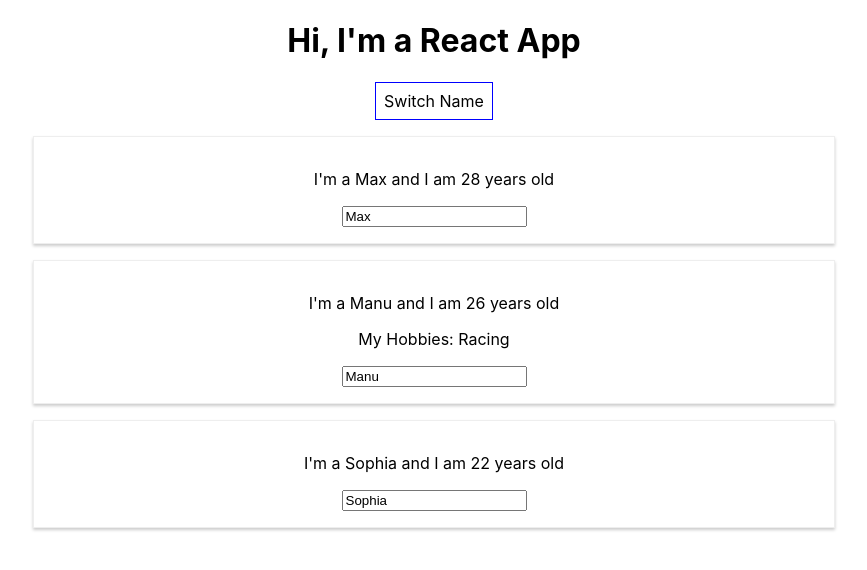
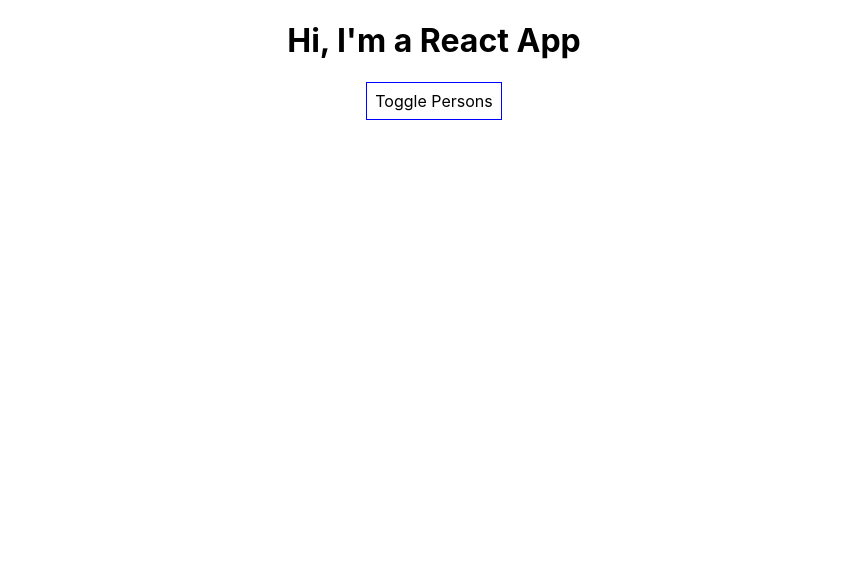
Before and after one commit to adrianbeloqui/react-course, a React (Create React App) app in the folder app-one/: page / in a window 1280 px wide. Shown: the top 570 px of the page, without its empty margins (206-1073 px from the left). Built offline with nearby package versions, Linux system fonts and the light colour scheme.

Commit message:
Render content conditionally

```diff
--- a/app-one/src/App.js
+++ b/app-one/src/App.js
@@ -8,7 +8,8 @@
         { name: "Max", age: 28},
         { name: "Manu", age: 26},
         { name: "Sophia", age: 22}
-      ]
+      ],
+      showPersons: false
   }
 
   switchNameHandler = (newName) => {
@@ -33,6 +34,11 @@
     })
   }
 
+  togglePersonshandler = () => {
+    const doesShow = this.state.showPersons;
+    this.setState({showPersons: !doesShow});
+  }
+
   // onClick={ () => this.switchNameHandler('Maximilian') } syntax can
   // be very inefficient, it is preferred to use the bind mechanism.
 
@@ -45,12 +51,10 @@
       cursor: 'pointer'
     }
 
-    return (
-      <div className="App">
-        <h1>Hi, I'm a React App</h1>
-        <button
-          style={ style }
-          onClick={ () => this.switchNameHandler('Maximilian') }>Switch Name</button>
+    let persons = null;
+    if (this.state.showPersons) {
+      persons = (
+        <div>
           <Person
             name={ this.state.persons[0].name }
             age={ this.state.persons[0].age } />
@@ -64,6 +68,17 @@
             age={ this.state.persons[2].age } />
         </div>
       );
+    }
+
+    return (
+      <div className="App">
+        <h1>Hi, I'm a React App</h1>
+        <button
+          style={ style }
+          onClick={ this.togglePersonshandler }>Toggle Persons</button>
+        { persons }
+      </div>
+    );
     // return React.createElement('div', {className: 'App'}, React.createElement('p', null, null));
   }
 }
```
Lines whose indentation alone changed are shown as unchanged.
